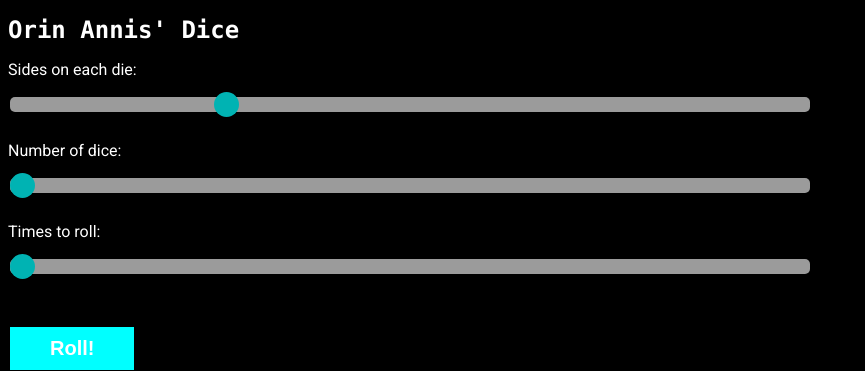
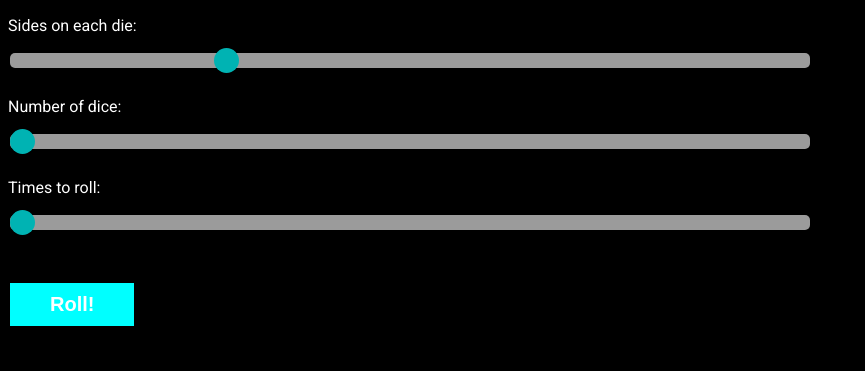
Before and after one commit to OCO-Inc/homepage, a website: page dice.html in a window 1280 px wide. Shown: the whole page, without its empty margins (0-865 px from the left). Drawn offline with nearby package versions, Linux system fonts and the light colour scheme.

Commit message:
Update dice.html

```diff
--- a/dice.html
+++ b/dice.html
@@ -11,7 +11,6 @@
   <meta name="viewport" content="width=device-width, initial-scale=1.0">
   <meta name="keywords" content="dice, js, cs, computerscience">
   <meta name="description" content="Javascript Dice Utility">
-  <meta name="author" content="Orin Annis">
 
   <style> p {font-family: "Roboto", serif;}</style>
   <script src="https://cdn.jsdelivr.net/npm/chart.js"> </script>
@@ -20,7 +19,6 @@
 
 <body>
   <noscript> You must enable JavaScript to view this webpage. </noscript>
-  <h1> Orin Annis' Dice </h1>
   <p> Sides on each die:</p> <p id="sidesout"></p>
   <div id="slidecontainer" style="width: 800px; height: 30px;"> <input type="range" min="1" max="20" value="6" class="slider" id="sides"> </div>
   <p> Number of dice:</p> <p id="countout"></p>
```
